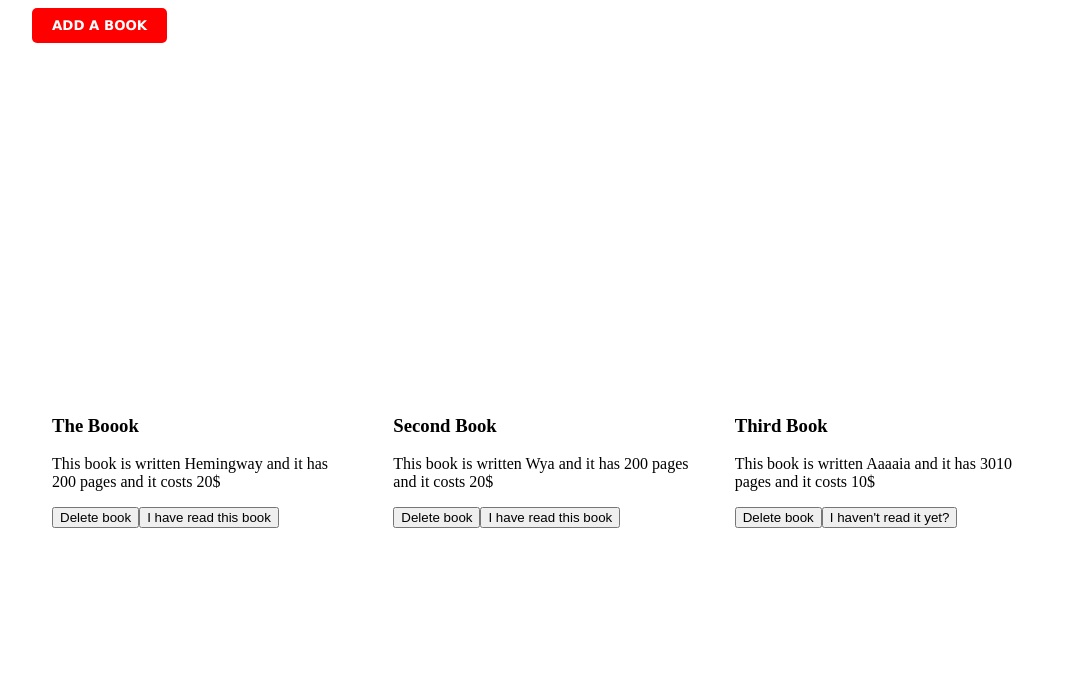
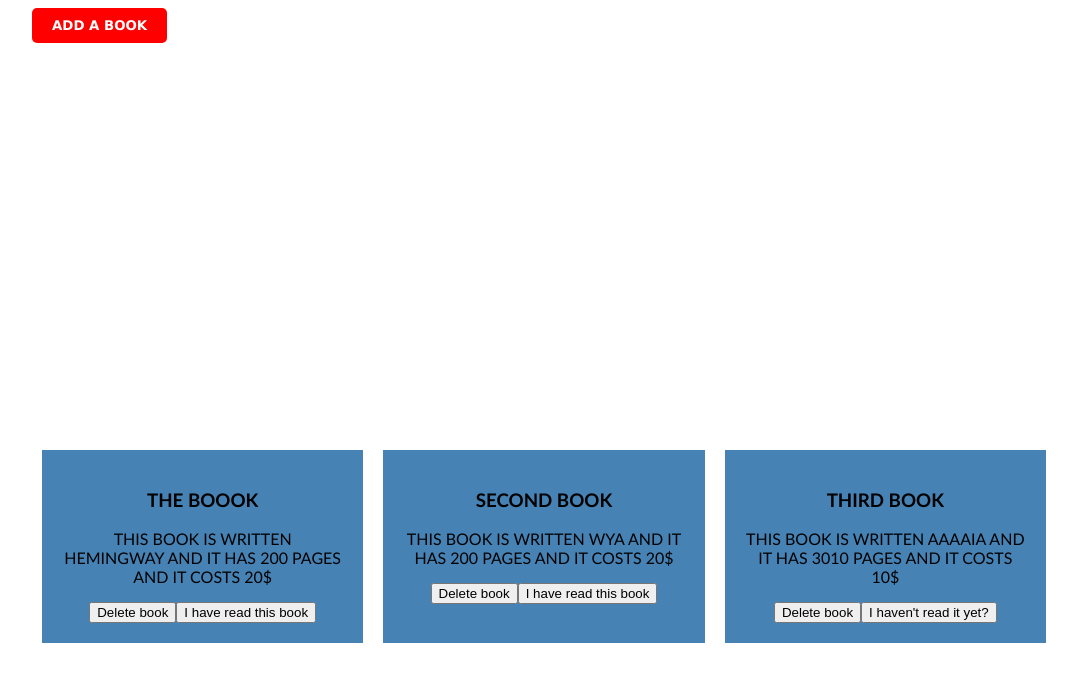
Before and after one commit to vmwhoami/LIBRARY_JS, a website: page index.html in a window 1280 px wide. Shown: the whole page, without its empty margins (96-1173 px from the left). Drawn offline with Linux system fonts and the light colour scheme.

Commit message:
Add hover effect to the books

```diff
--- a/script.js
+++ b/script.js
@@ -5,6 +5,10 @@ const author = document.querySelector('#author');
 const page = document.querySelector('#page');
 const price = document.querySelector('#price');
 const read = document.querySelector('#read');
+
+
+
+
 
 const myLibrary = [];
 
--- a/styles.css
+++ b/styles.css
@@ -6,10 +6,28 @@
 }
 
 .container > div {
+  margin: 10px;
   padding: 20px;
   flex: 0 1 400px;
+  text-align: center;
+  background-color: steelblue;
+  transition: all 0.2s cubic-bezier(0.23, 1, 0.32, 1);
+}
+.container > div:hover {
+  transform: scale(1.1);
 }
 
+.container > div h3 {
+  text-transform: uppercase;
+  font-family: "Trebuchet MS", "Lucida Sans Unicode", "Lucida Grande",
+    "Lucida Sans", Arial, sans-serif;
+}
+
+.container > div p {
+  text-transform: uppercase;
+  font-family: "Trebuchet MS", "Lucida Sans Unicode", "Lucida Grande",
+    "Lucida Sans", Arial, sans-serif;
+}
 .add__book {
   max-width: 80vw;
   overflow: hidden;
@@ -52,7 +70,12 @@
   font-family: Verdana, Geneva, Tahoma, sans-serif;
   padding: 10px 0 10px 20px;
 }
-
+.form input {
+  max-width: 400px;
+  border: 1px solid #b6b6b6cb;
+  padding: 10px 20px;
+  border-radius: 5px;
+}
 .display {
   display: flex;
   flex-direction: column;
```
